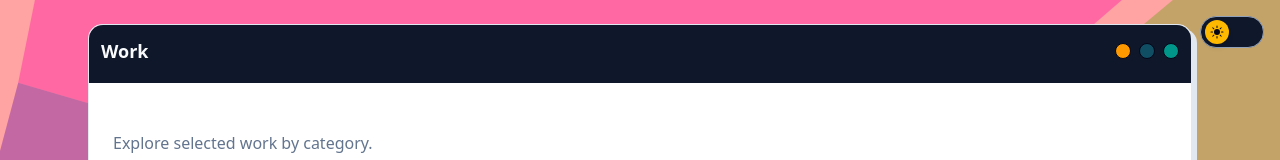
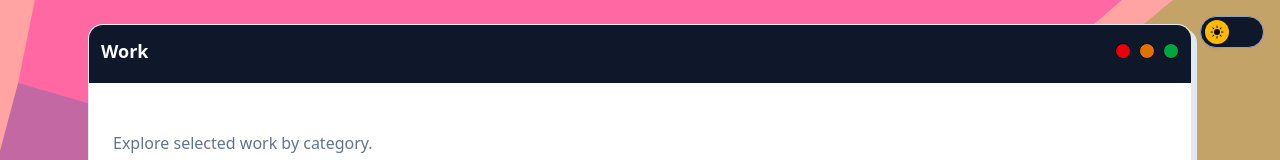
Before and after one commit to MaryBruff/portfolio, a Next.js app: page /work in a window 1280 px wide. Shown: the top 160 px of the page. Built offline with nearby package versions, Linux system fonts and the light colour scheme.

Commit message:
Make buttons red/yellow/green

```diff
--- a/src/components/Window.tsx
+++ b/src/components/Window.tsx
@@ -46,9 +46,9 @@ export default function Window({
           <CardTitle className="text-primary-foreground flex justify-between items-center font-mono text-lg">
             <span>{title}</span>
             <div className="flex space-x-2">
-              <div className="w-4 h-4 border border-foreground rounded-full bg-chart-5" />
-              <div className="w-4 h-4 border border-foreground rounded-full bg-chart-3" />
-              <div className="w-4 h-4 border border-foreground rounded-full bg-chart-2" />
+              <div className="w-4 h-4 border border-foreground rounded-full bg-red-600" />
+              <div className="w-4 h-4 border border-foreground rounded-full bg-amber-600" />
+              <div className="w-4 h-4 border border-foreground rounded-full bg-green-600" />
             </div>
           </CardTitle>
         </CardHeader>
```
